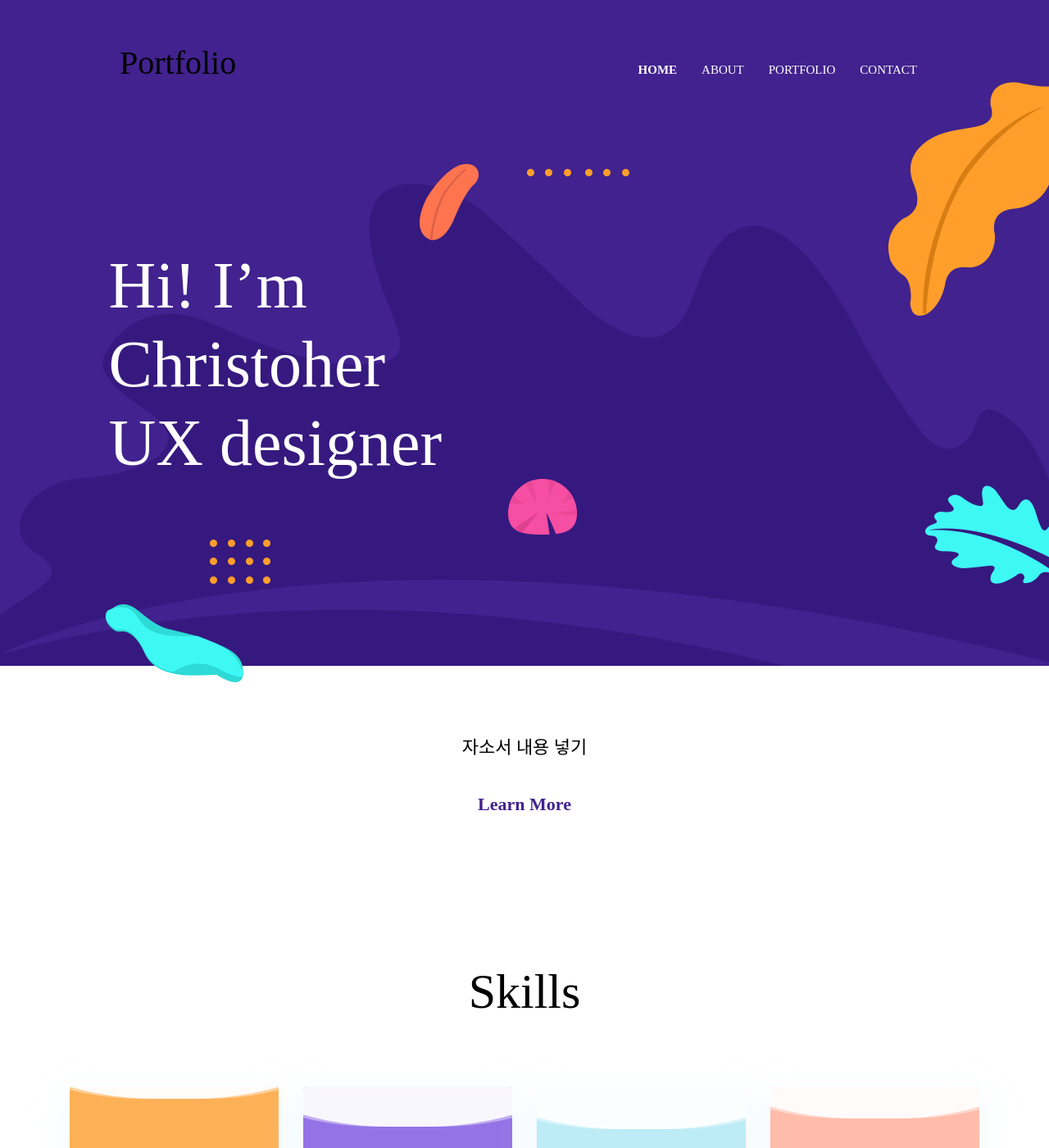
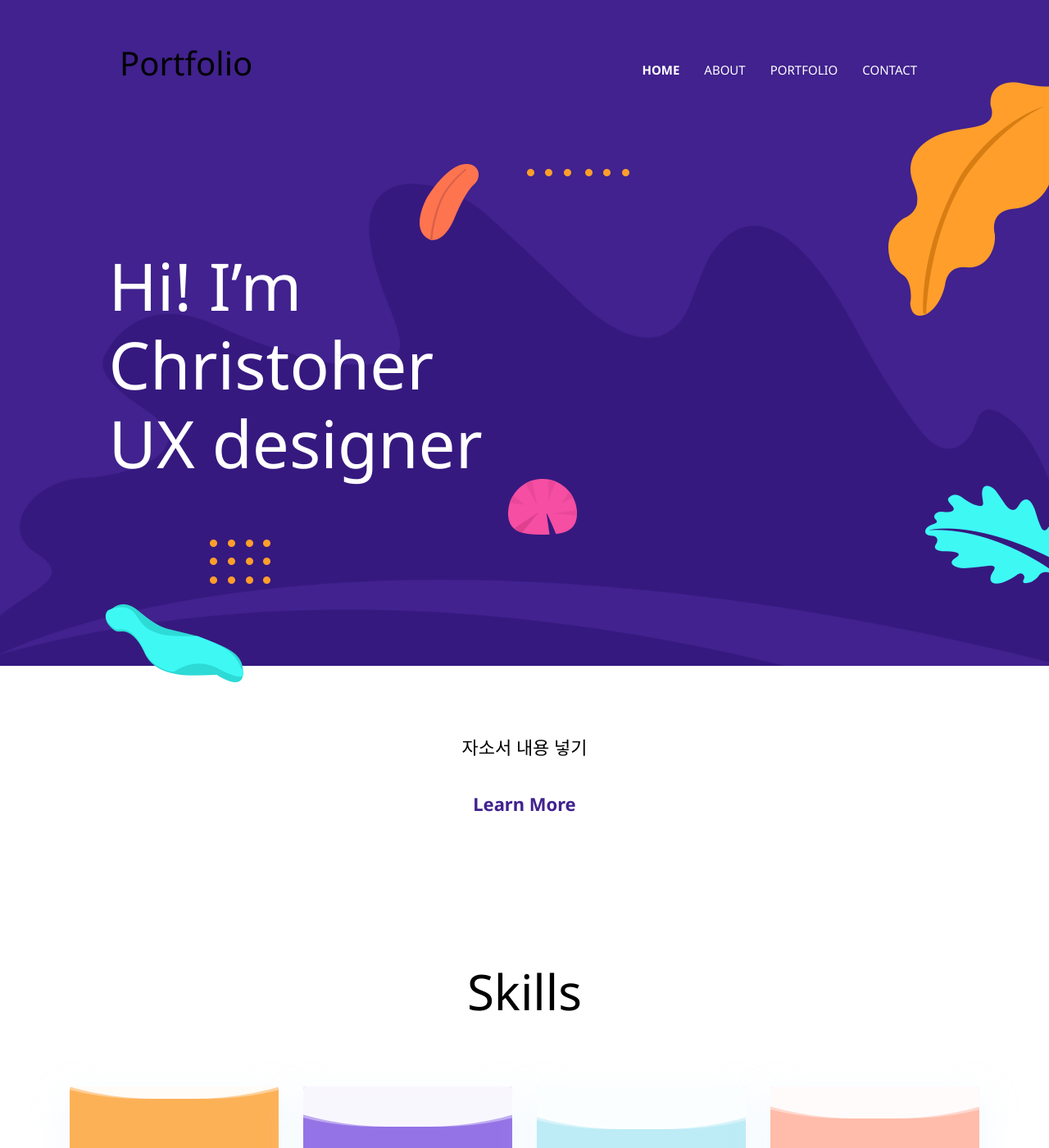
Before and after one commit to HappySoapy/HappySoapy.github.io, a Jekyll site: the page built from index.html, in a window 1280 px wide and 1400 px high. Shown: the whole window at 82% size. Built offline with Jekyll 4.4.1, drawn with Linux system fonts in a browser that asks for light colours.

Commit message:
Update _variables.scss

```diff
--- a/assets/scss/_variables.scss
+++ b/assets/scss/_variables.scss
@@ -11,6 +11,6 @@ $white: #fff;
 $gray: #eaeaea;
 
 // Font Variables
-$primary-font: 'Roboto', sans-serif;
-$secondary-font: 'Playfair Display', serif;
+$primary-font: 'Noto Sans', 'Noto Sans KR', sans-serif;
+$secondary-font: 'Noto Sans', 'Noto Sans KR', serif;
 $icon-font: 'themify';
```
